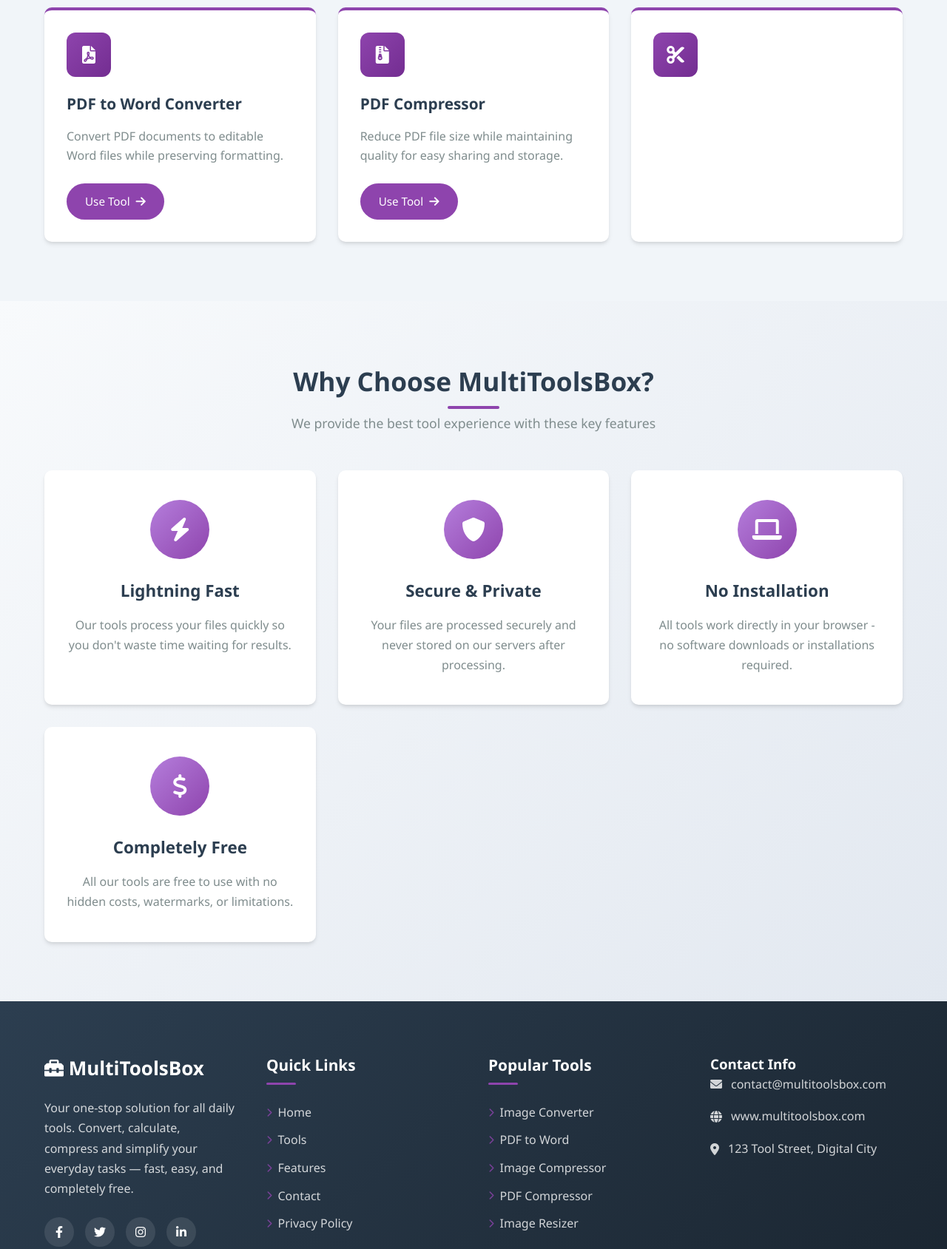
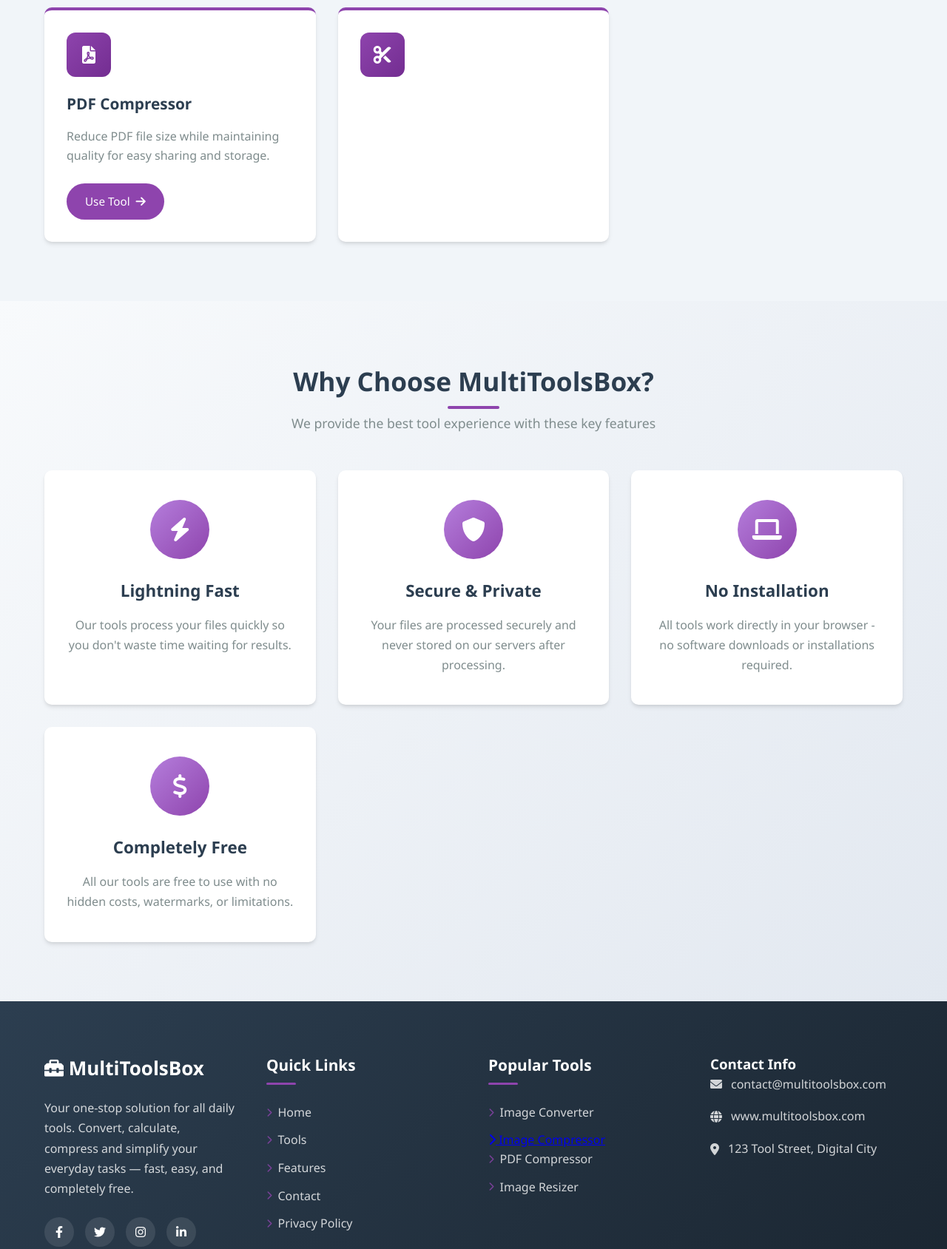
Before and after one commit to multitoolbox1-collab/Multi-Tool-Box, a plain HTML site: page index.html in a window 1280 px wide. Shown: the part 1880-3569 px from the top of the page at 74% size. Drawn offline with Linux system fonts and the light colour scheme.

Commit message:
Update index.html

```diff
--- a/index.html
+++ b/index.html
@@ -870,15 +870,7 @@
                     <div class="tool-icon-container">
                         <i class="fas fa-file-pdf"></i>
                     </div>
-                    <h3>PDF to Word Converter</h3>
-                    <p>Convert PDF documents to editable Word files while preserving formatting.</p>
-                    <a href="pdf-to-word.html" class="tool-button">Use Tool <i class="fas fa-arrow-right"></i></a>
-                </div>
 
-                <div class="tool-card">
-                    <div class="tool-icon-container">
-                        <i class="fas fa-file-archive"></i>
-                    </div>
                     <h3>PDF Compressor</h3>
                     <p>Reduce PDF file size while maintaining quality for easy sharing and storage.</p>
                     <a href="pdf-compressor.html" class="tool-button">Use Tool <i class="fas fa-arrow-right"></i></a>
@@ -966,8 +958,7 @@
                 <div class="footer-links">
                     <h3>Popular Tools</h3>
                     <ul>
-                        <li><a href="image-converter.html"><i class="fas fa-chevron-right"></i> Image Converter</a></li>
-                        <li><a href="pdf-to-word.html"><i class="fas fa-chevron-right"></i> PDF to Word</a></li>
+                        <li><a href="image-converter.html"><i class="fas fa-chevron-right"></i> Image Converter</a></li
                         <li><a href="image-compressor.html"><i class="fas fa-chevron-right"></i> Image Compressor</a></li>
                         <li><a href="pdf-compressor.html"><i class="fas fa-chevron-right"></i> PDF Compressor</a></li>
                         <li><a href="image-resizer.html"><i class="fas fa-chevron-right"></i> Image Resizer</a></li>
@@ -1004,7 +995,6 @@
                 { name: "Image Compressor", category: "Image Tools", url: "image-compressor.html" },
                 { name: "Image Resizer", category: "Image Tools", url: "image-resizer.html" },
                 { name: "Image Cropper", category: "Image Tools", url: "image-cropper.html" },
-                { name: "PDF to Word Converter", category: "Document Tools", url: "pdf-to-word.html" },
                 { name: "PDF Compressor", category: "Document Tools", url: "pdf-compressor.html" },
 
             // Search function
```
